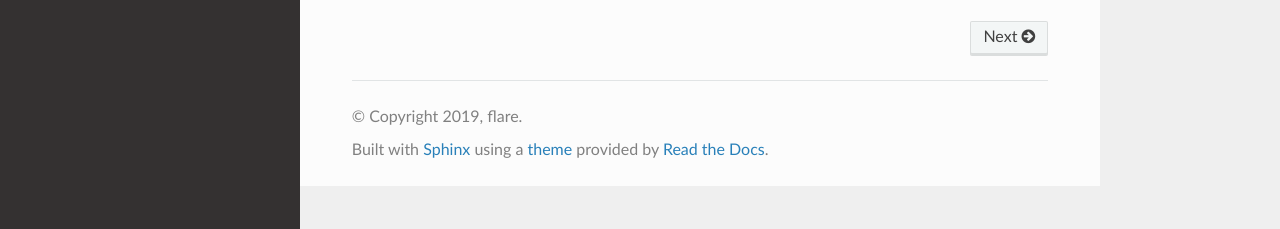
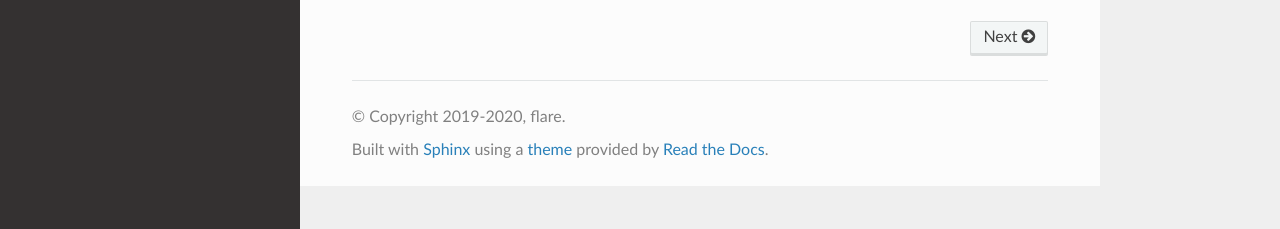
Before and after one commit to flaree/r6statsapi, a Sphinx documentation site: the page built from docs/index.rst, in a window 1280 px wide. Shown: the part 668-897 px from the top of the page. Built offline with Sphinx 7.4.7 and the Read the Docs theme 2.0.0, drawn with Linux system fonts in a browser that asks for light colours.

Commit message:
Update copyright year.

```diff
--- a/docs/conf.py
+++ b/docs/conf.py
@@ -19,7 +19,7 @@ sys.path.insert(0, os.path.abspath(".."))
 # -- Project information -----------------------------------------------------
 
 project = "r6statsapi"
-copyright = "2019, flare"
+copyright = "2019-2020, flare"
 author = "flare"
 
 from r6statsapi import __version__
```
